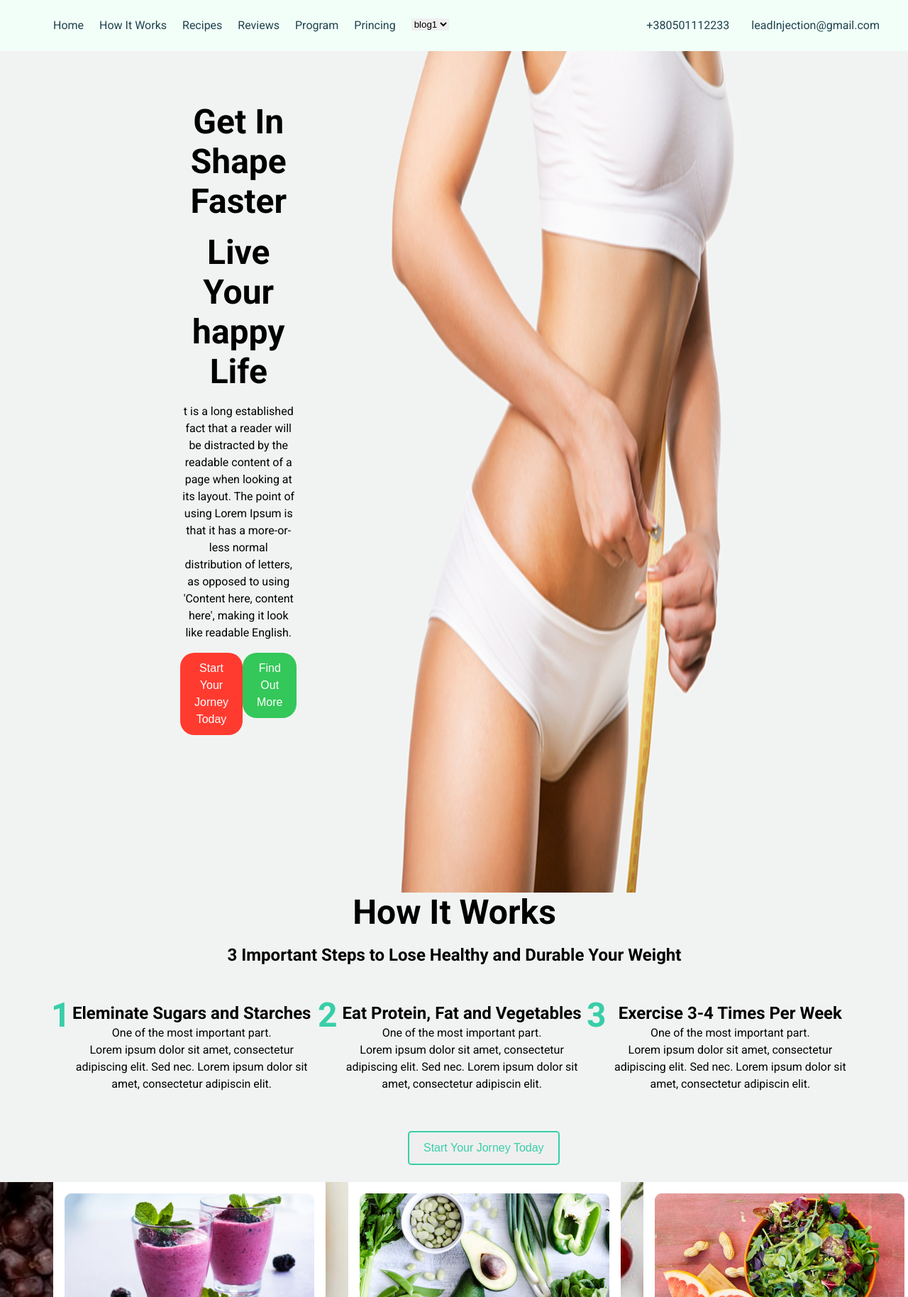
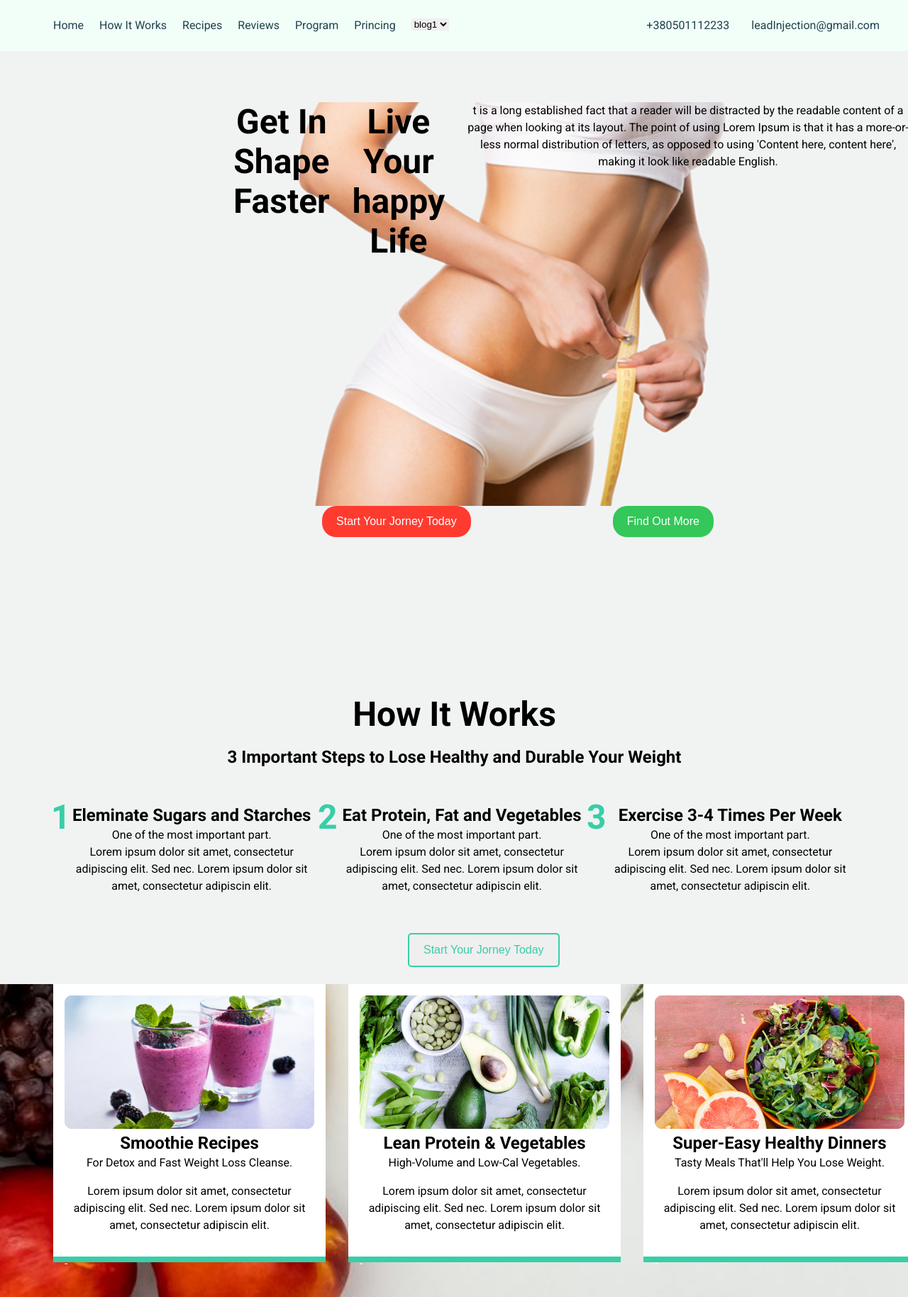
Before and after one commit to black-cat23/DZ-18, a plain HTML site: page index.html in a window 1280 px wide. Shown: the part 72-1900 px from the top of the page at 71% size. Drawn offline with Linux system fonts and the light colour scheme.

Commit message:
section work

```diff
--- a/index.html
+++ b/index.html
@@ -66,7 +66,8 @@
                         <li><button class="button_2 button">Find Out More</button></li>
                     </ul>
                 </div>
-                <img src="img/07034013-1 1.png" alt="">
+                <!-- <img src="img/07034013-1 1.png" alt="" width: 824px;  height: 553px;> -->
+
             </div>
         </section>
         <section class="works">
--- a/style.css
+++ b/style.css
@@ -122,6 +122,18 @@
 
     .hero_container--shape--title{
         padding-bottom: 16px;
+            list-style-type: none;
+            width: 100%;
+            max-width: 1208px;
+            height: 553px;
+            background-image: url('img/07034013-1 1.png');
+            background-size: cover;
+            background-position: right;
+            background-repeat: no-repeat;
+            display: flex;
+            padding-left: 75px;
+            gap: 32px;
+
     }
 
     .hero_container--shape--title--h1{
@@ -222,14 +234,24 @@
         gap: 32px;
       }
 
-      .background_card{
+      .background_card {
+        position: relative;
         max-width: 352px;
         padding-right: 75px;
         background-color: white;
         padding: 16px 16px 16px 16px;
         margin: 0px 0px 108px 0px;
+    }
 
-      }
+    .background_card::after {
+        content: "";
+        position: absolute;
+        bottom: 0;
+        left: 0;
+        width: 100%;
+        height: 8px;
+        background-color: #38CEA8;
+    }
 
       .background_card--title{
         font-family: Roboto;
```
